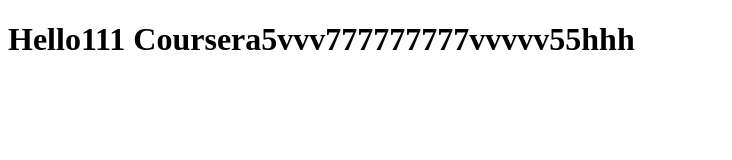
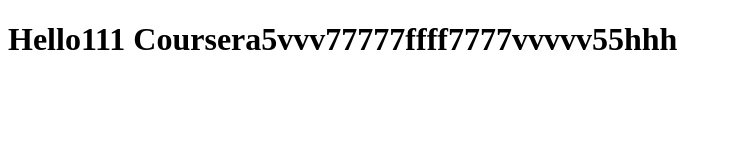
Before and after one commit to shokry3/coursera-test, a plain HTML site: page index.html in a window 1280 px wide. Shown: the whole page, without its empty margins (0-732 px from the left). Drawn offline with Linux system fonts and the light colour scheme.

Commit message:
Update index.html

```diff
--- a/index.html
+++ b/index.html
@@ -5,6 +5,6 @@
   <title>Hello Coursera</title>
 </head>
 <body>
-  <h1>Hello111 Coursera5vvv777777777vvvvv55hhh</h1>
+  <h1>Hello111 Coursera5vvv77777ffff7777vvvvv55hhh</h1>
 </body>
 </html>
```
